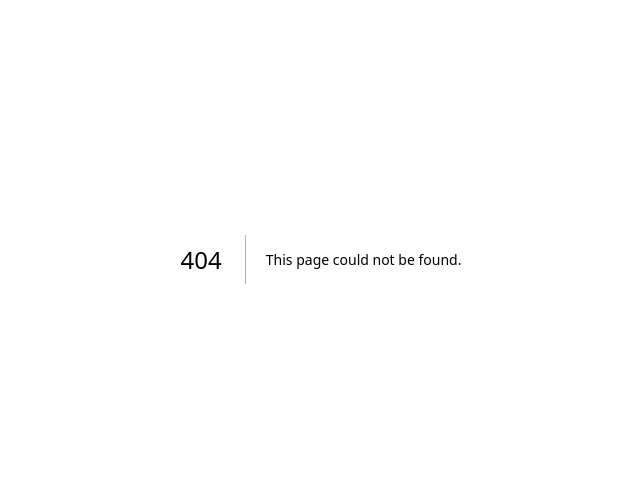
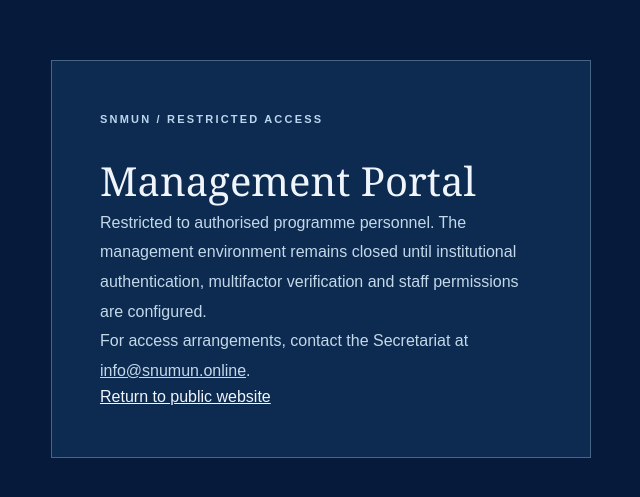
Before and after one commit to seychellesnationalmun/snmun, a Next.js app in the folder website/: page /admin in a window 1280 px wide. Before the commit this address had no page. Shown: the part 141-638 px from the top of the page, without its empty margins (319-959 px from the left). Built offline with nearby package versions, Linux system fonts and the light colour scheme.

Commit message:
Website foundation: website/src/app/admin/page.tsx

```diff
--- /dev/null
+++ b/website/src/app/admin/page.tsx
@@ -0,0 +1,6 @@
+import Link from "next/link";
+import { BRAND } from "@/lib/branding";
+export const metadata = { title: "Private Management Portal", robots: { index: false, follow: false } };
+export default function AdminEntry() {
+ return <main className="admin-locked"><section className="admin-locked-panel"><p className="section-kicker">SNMUN / RESTRICTED ACCESS</p><h1>Management Portal</h1><p>Restricted to authorised programme personnel. The management environment remains closed until institutional authentication, multifactor verification and staff permissions are configured.</p><p>For access arrangements, contact the Secretariat at <a href={"mailto:"+BRAND.email}>{BRAND.email}</a>.</p><Link href="/">Return to public website</Link></section></main>;
+}
```
